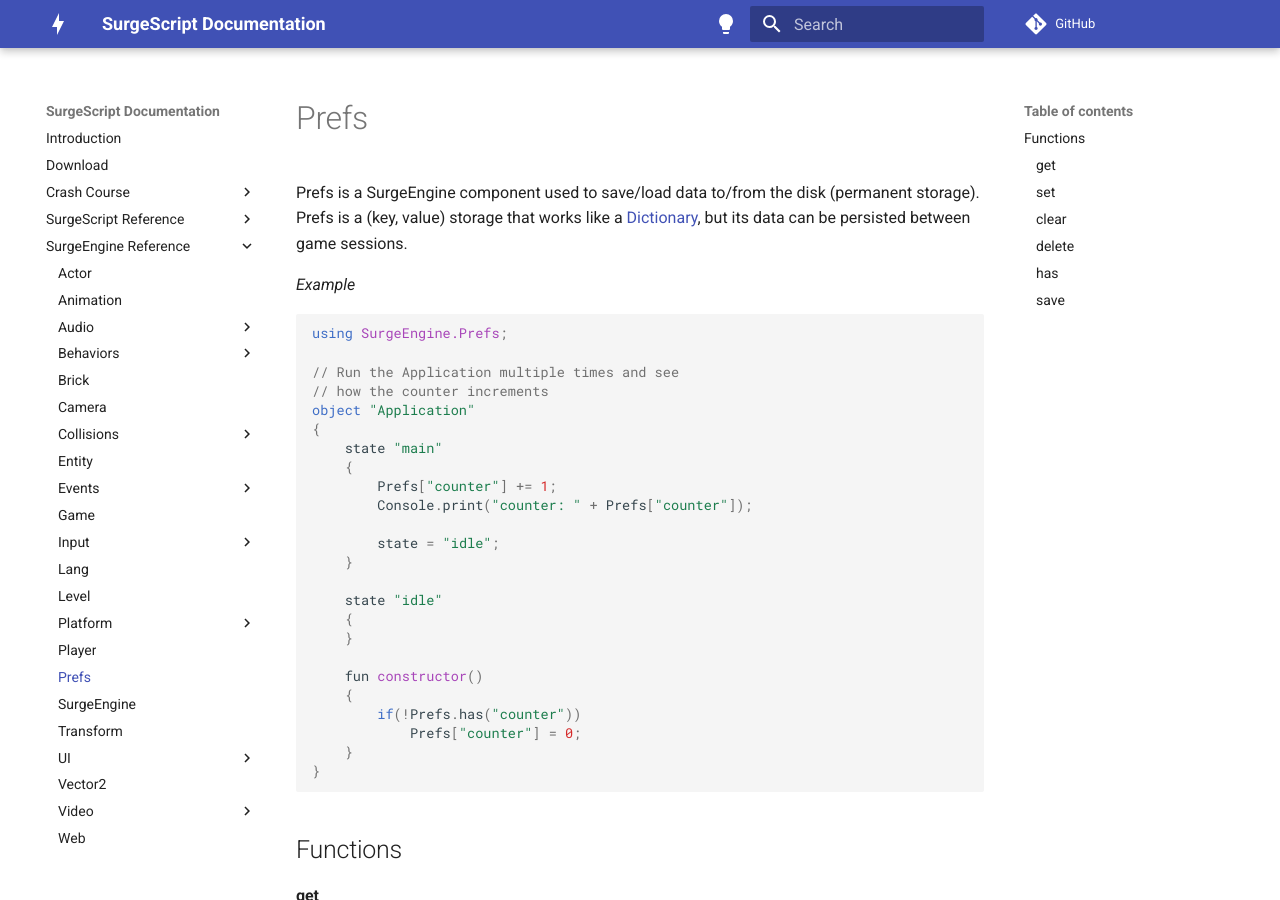
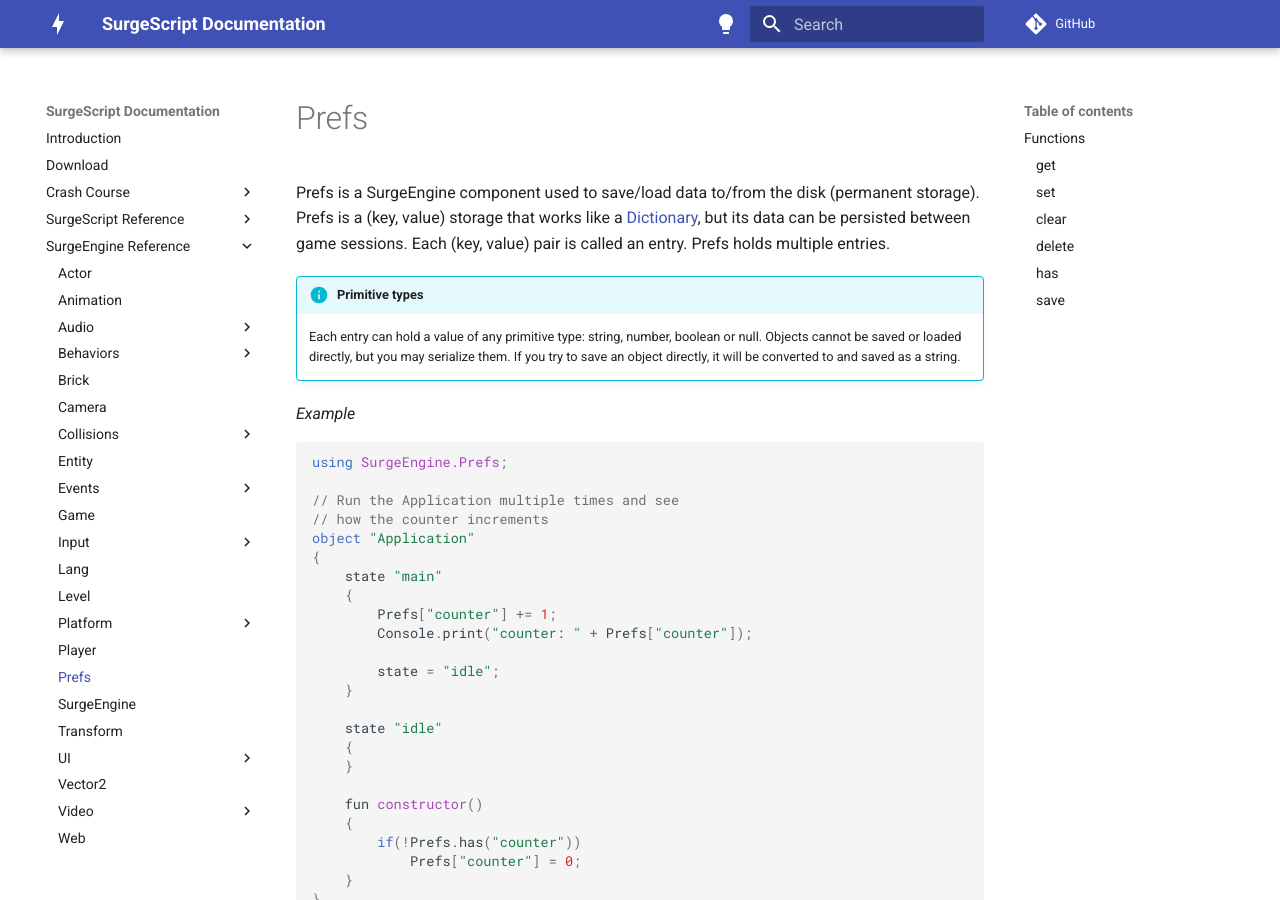
Before and after one commit to alemart/surgescript, an MkDocs documentation site: the page built from docs/engine/prefs.md, in a window 1280 px wide and 900 px high. Built offline with MkDocs 1.6.1 and Material for MkDocs 9.7.7, drawn with Linux system fonts in a browser that asks for light colours; comment, search, counter and statistics services are not loaded.

Commit message:
Docs: add note about primitive types (Prefs)

````diff
--- a/docs/engine/prefs.md
+++ b/docs/engine/prefs.md
@@ -1,7 +1,11 @@
 Prefs
 =====
 
-Prefs is a SurgeEngine component used to save/load data to/from the disk (permanent storage). Prefs is a (key, value) storage that works like a [Dictionary](/reference/dictionary), but its data can be persisted between game sessions.
+Prefs is a SurgeEngine component used to save/load data to/from the disk (permanent storage). Prefs is a (key, value) storage that works like a [Dictionary](/reference/dictionary), but its data can be persisted between game sessions. Each (key, value) pair is called an entry. Prefs holds multiple entries.
+
+!!! info "Primitive types"
+
+    Each entry can hold a value of any primitive type: string, number, boolean or null. Objects cannot be saved or loaded directly, but you may serialize them. If you try to save an object directly, it will be converted to and saved as a string.
 
 *Example*
 ```cs
````
